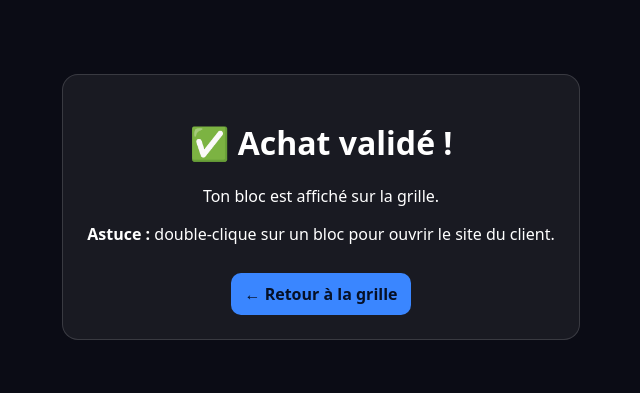
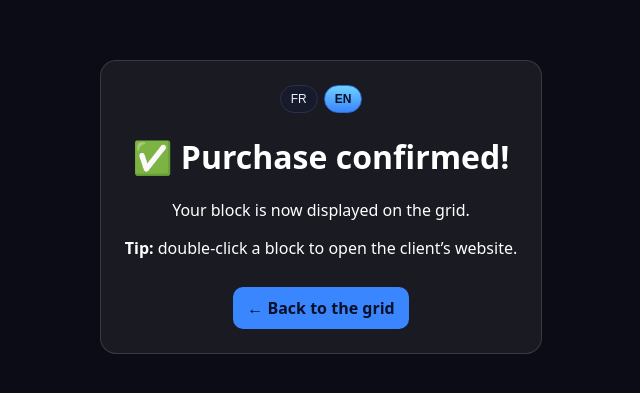
Before and after one commit to luxury-pixel/pixel-world-cup, a website: page success.html in a window 1280 px wide. Shown: the part 193-586 px from the top of the page, without its empty margins (319-959 px from the left). Drawn offline with Linux system fonts and the light colour scheme.

Commit message:
add bilingual success and cancel pages

```diff
--- a/success.html
+++ b/success.html
@@ -3,19 +3,131 @@
 <head>
   <meta charset="utf-8">
   <meta name="viewport" content="width=device-width,initial-scale=1">
-  <title>Paiement réussi</title>
+  <title>Payment successful — Pixel World Cup</title>
   <style>
-    body{margin:0;min-height:100vh;display:flex;align-items:center;justify-content:center;font-family:system-ui;background:#0b0c15;color:#fff}
-    .box{max-width:520px;background:rgba(255,255,255,.06);border:1px solid rgba(255,255,255,.14);padding:24px;border-radius:16px;text-align:center}
-    a{display:inline-block;margin-top:12px;padding:10px 14px;background:#3a86ff;color:#061026;border-radius:10px;text-decoration:none;font-weight:700}
+    body{
+      margin:0;
+      min-height:100vh;
+      display:flex;
+      align-items:center;
+      justify-content:center;
+      font-family:system-ui,Arial,sans-serif;
+      background:#0b0c15;
+      color:#fff;
+      padding:20px;
+      box-sizing:border-box;
+    }
+    .box{
+      max-width:520px;
+      background:rgba(255,255,255,.06);
+      border:1px solid rgba(255,255,255,.14);
+      padding:24px;
+      border-radius:16px;
+      text-align:center;
+    }
+    a{
+      display:inline-block;
+      margin-top:12px;
+      padding:10px 14px;
+      background:#3a86ff;
+      color:#061026;
+      border-radius:10px;
+      text-decoration:none;
+      font-weight:700;
+    }
+    .langSwitch{
+      display:flex;
+      gap:6px;
+      justify-content:center;
+      margin-bottom:14px;
+    }
+    .langBtn{
+      background:#171a2b;
+      border:1px solid #2b2f4f;
+      color:#eaf1ff;
+      padding:6px 10px;
+      border-radius:999px;
+      font-size:12px;
+      cursor:pointer;
+    }
+    .langBtn.active{
+      background:linear-gradient(180deg,#6fd1ff,#3a86ff);
+      color:#061026;
+      border-color:#2b6ad7;
+      font-weight:700;
+    }
   </style>
 </head>
 <body>
   <div class="box">
-    <h1>✅ Achat validé !</h1>
-    <p>Ton bloc est affiché sur la grille.</p>
-    <p><b>Astuce :</b> double-clique sur un bloc pour ouvrir le site du client.</p>
-    <a href="/">← Retour à la grille</a>
+    <div class="langSwitch">
+      <button id="langFr" class="langBtn" type="button">FR</button>
+      <button id="langEn" class="langBtn" type="button">EN</button>
+    </div>
+
+    <h1 id="title">✅ Achat validé !</h1>
+    <p id="line1">Ton bloc est affiché sur la grille.</p>
+    <p id="line2"><b>Astuce :</b> double-clique sur un bloc pour ouvrir le site du client.</p>
+    <a href="/" id="backLink">← Retour à la grille</a>
   </div>
+
+<script>
+document.addEventListener("DOMContentLoaded", () => {
+  const translations = {
+    fr: {
+      htmlLang: "fr",
+      title: "✅ Achat validé !",
+      line1: "Ton bloc est affiché sur la grille.",
+      line2: "<b>Astuce :</b> double-clique sur un bloc pour ouvrir le site du client.",
+      back: "← Retour à la grille",
+      pageTitle: "Paiement réussi — Pixel World Cup"
+    },
+    en: {
+      htmlLang: "en",
+      title: "✅ Purchase confirmed!",
+      line1: "Your block is now displayed on the grid.",
+      line2: "<b>Tip:</b> double-click a block to open the client’s website.",
+      back: "← Back to the grid",
+      pageTitle: "Payment successful — Pixel World Cup"
+    }
+  };
+
+  function detectLang(){
+    const saved = localStorage.getItem("pwc-lang");
+    if (saved === "fr" || saved === "en") return saved;
+    return navigator.language && navigator.language.toLowerCase().startsWith("fr") ? "fr" : "en";
+  }
+
+  let currentLang = detectLang();
+
+  function applyTranslations(lang){
+    const t = translations[lang];
+    document.documentElement.lang = t.htmlLang;
+    document.title = t.pageTitle;
+
+    document.getElementById("title").textContent = t.title;
+    document.getElementById("line1").textContent = t.line1;
+    document.getElementById("line2").innerHTML = t.line2;
+    document.getElementById("backLink").textContent = t.back;
+
+    document.getElementById("langFr").classList.toggle("active", lang === "fr");
+    document.getElementById("langEn").classList.toggle("active", lang === "en");
+  }
+
+  document.getElementById("langFr").addEventListener("click", () => {
+    currentLang = "fr";
+    localStorage.setItem("pwc-lang", currentLang);
+    applyTranslations(currentLang);
+  });
+
+  document.getElementById("langEn").addEventListener("click", () => {
+    currentLang = "en";
+    localStorage.setItem("pwc-lang", currentLang);
+    applyTranslations(currentLang);
+  });
+
+  applyTranslations(currentLang);
+});
+</script>
 </body>
 </html>
```
Also changed, not shown: cancel.html (+102 -6 lines).
